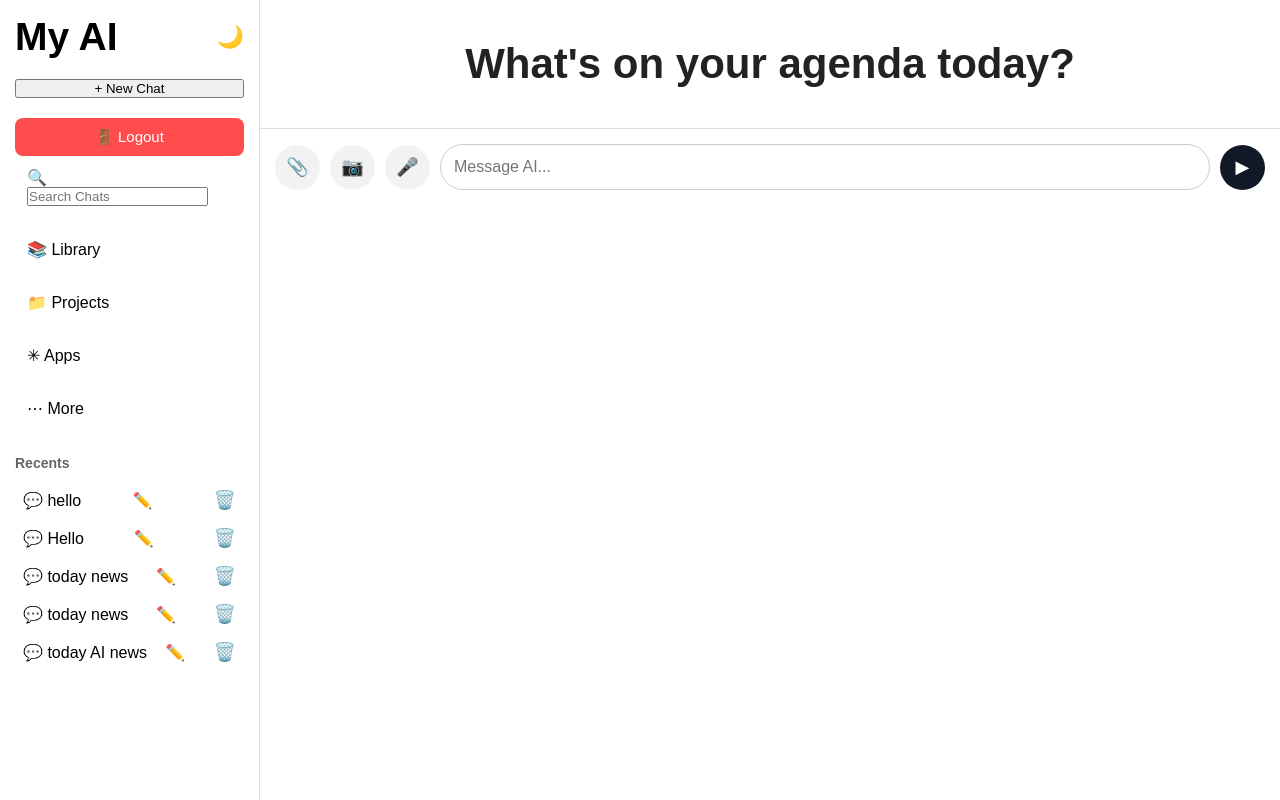
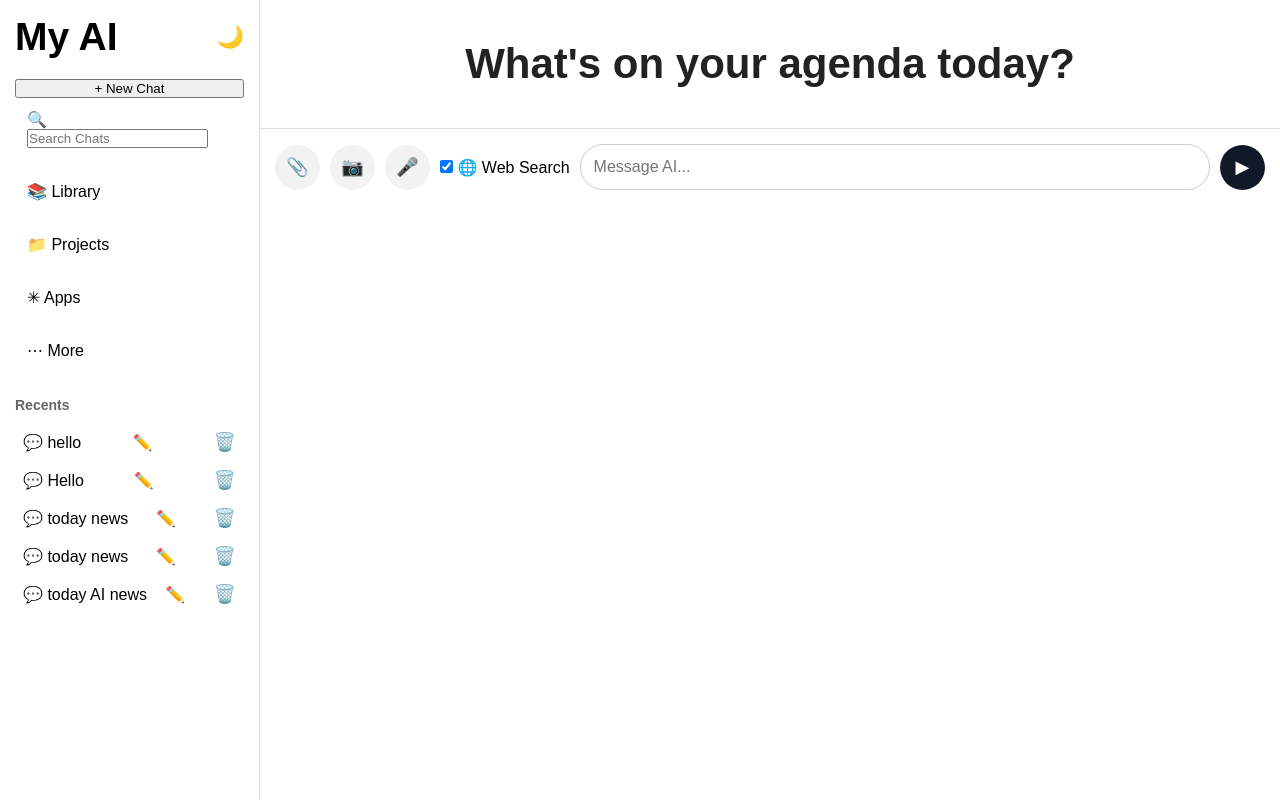
Before and after one commit to Bhavanichennamsetti/AI_CHATBOT, a Flask app: page / in a window 1280 px wide. Run offline with Flask 3, Linux system fonts and the light colour scheme; a user stored in the database is signed in; data comes from the database, SQL or seed files in the repository; both versions use the stored data as it was after the commit.

Commit message:
Added conversation memory,Tavily web search and UI improvements

```diff
--- a/app.py
+++ b/app.py
@@ -2,9 +2,15 @@ from flask import Flask, render_template, request, jsonify,redirect,url_for,sess
 from groq import Groq
 from dotenv import load_dotenv
 from database import (create_conversation,create_tables,save_message,get_messages,get_conversations,update_title,delete_conversation,create_user,login_user,rename_conversation)
+from  tavily import TavilyClient
+import traceback
 import os
 
+
 load_dotenv()
+
+print("GROQ:", os.getenv("GROQ_API_KEY"))
+print("TAVILY:", os.getenv("TAVILY_API_KEY"))
 
 app = Flask(__name__)
 app.secret_key = "your_secret_key_123"
@@ -12,6 +18,7 @@ app.secret_key = "your_secret_key_123"
 create_tables()
 
 client = Groq(api_key=os.getenv("GROQ_API_KEY"))
+tavily = TavilyClient(api_key=os.getenv("TAVILY_API_KEY"))
 
 
 @app.route("/")
@@ -101,41 +108,62 @@ def chat():
         data = request.get_json()
 
         message = data["message"]
+        web_search = data.get("web_search", True)
         conversation_id = data.get("conversation_id")
 
         if conversation_id is None:
             conversation_id = create_conversation(session["user_id"])
             update_title(conversation_id, message[:30])
 
+        # Save user message
         save_message(conversation_id, "user", message)
+
+        # ---------------- WEB SEARCH ----------------
+        web_context = ""
+
+        if web_search:
+            search_result = tavily.search(
+                query=message,
+                search_depth="advanced",
+                max_results=5
+            )
+
+            for result in search_result["results"]:
+                web_context += f"""
+Title: {result['title']}
+URL: {result['url']}
+Content: {result['content']}
+
+"""
+
+        # ---------------- GROQ ----------------
+        history = get_messages(conversation_id)
+
+        messages = [
+            {
+                "role": "system",
+                "content": f"""
+You are a helpful AI assistant.
+
+If web search results are provided, use them to answer accurately.
+If no web search results are available, answer using your own knowledge.
+
+Web Search Results:
+{web_context}
+"""
+            }
+        ]
+
+        messages.extend(history)
 
         response = client.chat.completions.create(
             model="llama-3.3-70b-versatile",
-            messages=[
-                {
-                    "role": "system",
-                    "content": """
-You are a helpful AI assistant.
-
-Rules:
-- If hello then give hello.
-- Use bullet points when needed.
-- End with a short summary.
-- Give short and direct answers.
-- Use points only when needed.
-- Write only 2-4 short paragraphs.
-- Do not give long explanations unless asked.
-- Give large explanations with paragraphs and points if needed.
-"""
-                },
-                {
-                    "role": "user",
-                    "content": message
-                }
-            ]
+            messages=messages
         )
 
         ai_reply = response.choices[0].message.content
+
+         # Save AI reply
         save_message(conversation_id, "assistant", ai_reply)
 
         ai_reply = ai_reply.replace("\n", "<br>")
@@ -146,11 +174,11 @@ Rules:
         })
 
     except Exception as e:
-        print("Error:", e)
+        traceback.print_exc()
+        return jsonify({
+            "reply": str(e)
+        }), 500
 
-        return jsonify({
-            "reply": "⚠️ Sorry! Something went wrong. Please try again later."
-        }), 500
 
 if __name__ == "__main__":
     app.run(debug=True)
--- a/static/script.js
+++ b/static/script.js
@@ -12,7 +12,7 @@ function getCurrentTime() {
     });
 
 }
-function addRecentChat(message) {
+function addRecentChat() {
 
     const title = message.length > 30
         ? message.substring(0, 30) + "..."
@@ -179,7 +179,8 @@ chatBox.scrollTop = chatBox.scrollHeight;
             },
             body: JSON.stringify({
     message: message,
-                conversation_id: conversation_id
+    conversation_id: conversation_id,
+    web_search: document.getElementById("webSearch").checked
 })
         });
 
@@ -202,9 +203,10 @@ if (typing) {
     conversation_id = data.conversation_id;
 
     if (isNewchat) {
-            await loadRecentChats(message);
         isNewchat = false;
     }
+
+    await loadRecentChats();
 }
 
         chatBox.innerHTML += `
@@ -273,7 +275,7 @@ async function loadRecentChats() {
         recentDiv.innerHTML += `
         <div class="menu-item recent-chat">
 
-            <span onclick="openConversation(${chat.id})">
+            <span class="chat-title" data-id="${chat.id}">
                 💬 ${chat.title}
             </span>
 
@@ -502,4 +504,3 @@ if (logoutBtn) {
 
     });
 }
-loadRecentChats();
--- a/templates/index.html
+++ b/templates/index.html
@@ -27,10 +27,6 @@
 
         <button id="newChatBtn">+ New Chat</button>
 
-        <button id="logoutBtn" class="logout-btn">
-    🚪 Logout
-</button>
-
         <div class="menu">
 
             <div class="menu-item">
@@ -42,21 +38,22 @@
                     placeholder="Search Chats">
             </div>
 
-            <div class="menu-item" id="libraryBtn">
+            <div class="menu-item">
                 📚 Library
             </div>
 
-           <div class="menu-item" id="projectsBtn">
+            <div class="menu-item">
                 📁 Projects
             </div>
 
-          <div class="menu-item" id="appsBtn">
+            <div class="menu-item">
                 ✳ Apps
             </div>
 
-        <div class="menu-item" id="moreBtn">
+            <div class="menu-item">
                 ⋯ More
             </div>
+
         </div>
 
         <div class="sidebar-title">
@@ -99,6 +96,13 @@
                 capture="environment"
                 hidden>
 
+                <div class="web-search-toggle">
+    <label>
+        <input type="checkbox" id="webSearch" checked>
+        🌐 Web Search
+    </label>
+</div>
+
             <input
                 type="text"
                 id="userInput"
```
Also changed, not shown: README.md, chat.db. Lines whose indentation alone changed are shown as unchanged.
